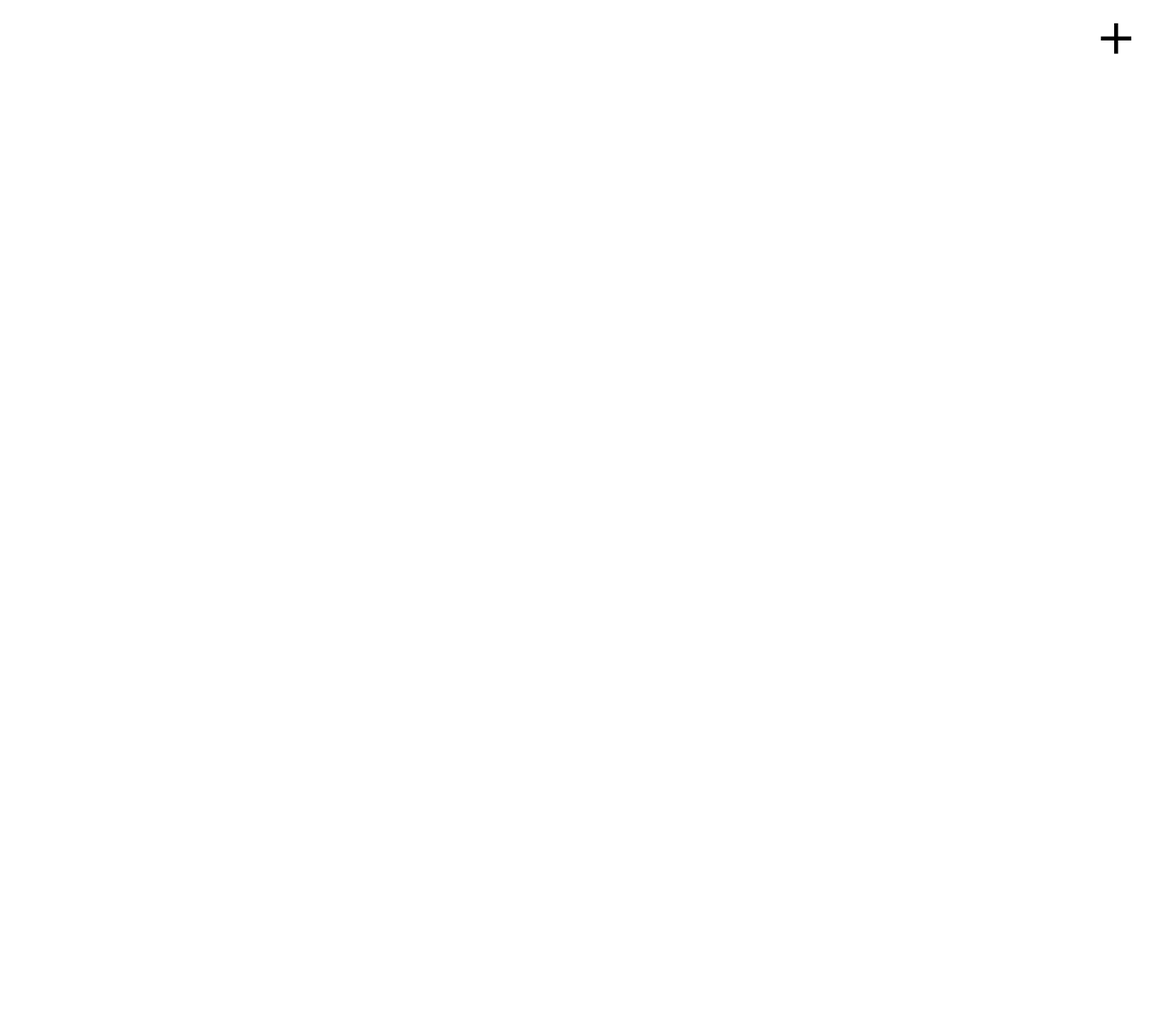
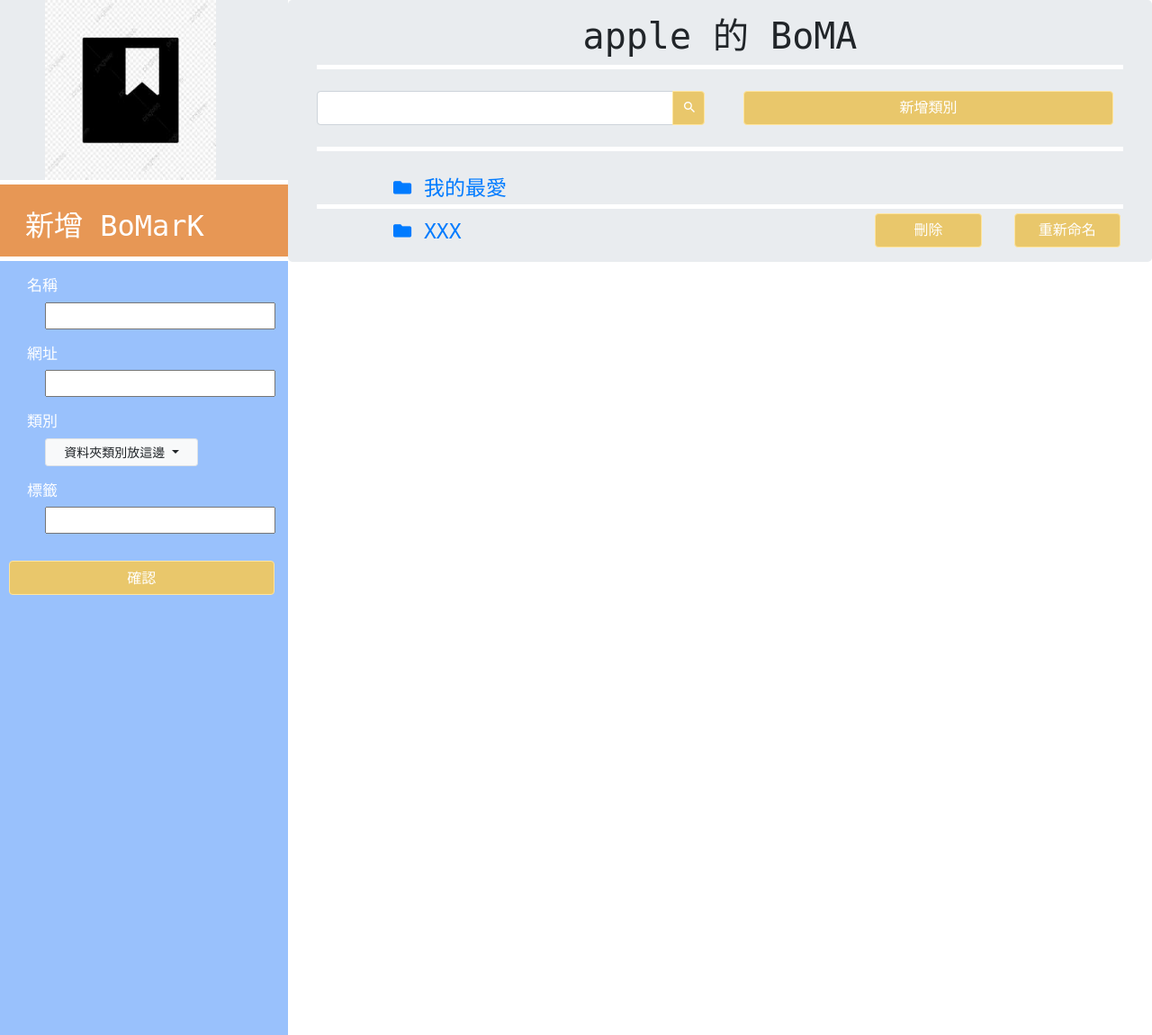
Before and after one commit to ben32388/boma, a Django app: page / in a window 1280 px wide. Before the commit the page is almost empty. Shown: the whole page at 90% size. Run offline with Django 3.2, Linux system fonts and the light colour scheme; some libraries are stand-ins or nearby versions.

Commit message:
首頁畫面（隨便做 顏色之後再說）

```diff
--- /dev/null
+++ b/static/css/sidebar.css
@@ -0,0 +1,123 @@
+.sidebar-container {
+    position: fixed;
+    width: 320px;
+    height: 100%;
+    left: 0;
+    overflow-x: hidden;
+    overflow-y: auto;
+    background-color: rgba(248, 248, 248, 0.863);
+    color: black;
+  }
+
+@media (min-width: 576px){
+    .jumbotron {
+        padding: 1rem 2rem;
+        font-family: monospace;
+
+    }
+}
+
+.jumbotron {
+    padding: 1rem 2rem;
+    margin-bottom: 0rem;
+    background-color: #e9ecef;
+    border-radius: .3rem;
+}
+
+.container-fluid {
+    padding-right: 0px;
+    padding-left: 0px;
+}
+
+.content-container {
+    padding-bottom: 5px;
+}
+
+.sidebar-logo {
+    height: 200px;
+    background-color:#e9ecef;
+}
+
+.logo-img{
+    width: 240px;
+    height: 200px;
+    padding-left: 50px;
+}
+
+.sidebar-head{
+    color:white;
+    padding:22px 0px 0px 28px;
+    font-size: 2rem;
+    background: rgb(231, 151, 85);
+    font-family: monospace;
+    height: 80px;
+}
+
+.sidebar-content{
+    color:white;
+    background-color: #99c1fc;
+    height: 100%;
+}
+
+.sidebar-line{
+    height: 5px;
+    background-color: white;
+    font-family: monospace;
+}
+
+.sidebar-font-title{
+    font-size: 17px;
+    padding:15px 0px 0px 30px;
+}
+
+.sidebar-font-content{
+    padding:5px 0px 0px 50px;
+}
+
+.btn-secondary {
+    color: #212529;
+    background-color: #f8f9fa;
+    border-color: #dee2e6;
+    width: 170px;
+}
+
+.btn-primary {
+    width: 95%;
+    color: #fff;
+    background-color: rgb(233, 199, 107);
+    border-color: rgb(255, 229, 157);
+}
+
+.sidebar-button{
+    padding:30px 0px 0px 10px;
+
+}
+
+.content-container {
+    padding-left: 320px;
+}
+
+.form-control:focus {
+    box-shadow: none;
+  }
+
+  .form-control-underlined {
+    border-width: 0;
+    border-bottom-width: 1px;
+    border-radius: 0;
+    padding-left: 0;
+  }
+.folder-style{
+    font-size: 23px;
+    text-align: left;
+    padding-left: 100px;
+}
+
+.folder-pad{
+    padding-top: 8px;
+}
+
+.folder-button{
+    padding-top: 5px;
+
+}
--- a/templates/home.html
+++ b/templates/home.html
@@ -3,7 +3,7 @@
 {% load static %}
 {% block main %}
 
-<button class='float-right' type="button"
+<!--<button class='float-right' type="button"
     style="background-color: transparent;border-color: transparent;outline: none;margin:0px;" data-toggle="modal"
     data-target="#exampleModal"><i class="icon ion-md-add" style="font-size: 54px;"></i>
 </button>
@@ -31,8 +31,117 @@
 
         </div>
     </div>
+</div>-->
+
+<div class="sidebar-container">
+    <div class="sidebar-logo center">
+        <img src="static/img/logo.jpeg" class="logo-img">
+    </div>
+    <div class="sidebar-line">
+        &nbsp;
+    </div>
+    <div class="sidebar-head">
+        新增 BoMarK
+    </div>
+    <div class="sidebar-line">
+        &nbsp;
+    </div>
+    <div class="sidebar-content">
+        <div class="sidebar-font-title">
+            名稱
+        </div>
+        <div class="sidebar-font-content">
+            <input>
+        </div>
+        <div class="sidebar-font-title">
+            網址
+        </div>
+        <div class="sidebar-font-content">
+            <input>
+        </div>
+        <div class="sidebar-font-title">
+            類別
+        </div>
+        <div class="sidebar-font-content">
+            <div class="btn-group">
+                <button class="btn btn-secondary btn-sm dropdown-toggle" type="button" data-toggle="dropdown"
+                    aria-haspopup="true" aria-expanded="false">
+                    資料夾類別放這邊
+                </button>
+            </div>
+        </div>
+        <div class="sidebar-font-title">
+            標籤
+        </div>
+        <div class="sidebar-font-content">
+            <input>
+        </div>
+        <div class="sidebar-button">
+            <button type="submit" class="btn btn-primary">確認
+            </button>
+        </div>
+    </div>
+</div>
+
+<div class="content-container">
+    <div class="container-fluid">
+        <div class="jumbotron text-center">
+            <h1>apple 的 BoMA</h1>
+            <div class="sidebar-line">
+                &nbsp;
+            </div>
+            <br>
+            <div class="row padding-top">
+                <div class="col-6">
+                    <div class="input-group mb-4">
+                        <input type="search" aria-describedby="button-addon5" class="form-control">
+                        <div class="input-group-append">
+                            <button id="button-addon5" type="submit" class="btn btn-primary">
+                                <i class="icon ion-md-search"></i></button>
+                        </div>
+                    </div>
+                </div>
+                <div class="col-6">
+                    <button type="submit" class="btn btn-primary">新增類別
+                    </button>
+                </div>
+            </div>
+            <div class="sidebar-line">
+                &nbsp;
+            </div>
+            <br>
+            <div class="row ">
+                <div class="col-8 folder-style">
+                    <a href="#">
+                        <i class="icon ion-md-folder"></i> 我的最愛
+                    </a>
+                </div>
+            </div>
+            <div class="sidebar-line">
+                    &nbsp;
+                </div>
+            <div class="row ">
+                    <div class="col-8 folder-style folder-pad">
+                        <a href="#">
+                            <i class="icon ion-md-folder"></i> XXX
+                        </a>
+                    </div>
+                    <div class="col-4">
+                        <div class="row folder-button">
+                            <div class="col">
+                                <button type="submit" class="btn btn-primary">刪除
+                                </button>
+                            </div>
+                            <div class="col">
+                                <button type="submit" class="btn btn-primary">重新命名
+                                </button>
+                            </div>
+                        </div>
+                    </div>
+                </div>
+        </div>
+    </div>
 </div>
 
 
-
 {% endblock %}
--- a/templates/layout.html
+++ b/templates/layout.html
@@ -14,6 +14,7 @@
     {% bootstrap_javascript jquery='full' %}
     <link rel="stylesheet" href="/static/css/tagsinput.css" />
     <link rel="stylesheet" href="/static/css/ionicons.min.css">
+    <link rel="stylesheet" href="/static/css/sidebar.css">
     <script src="/static/js/tagsinput.js"></script>
 </head>
 
```
Also changed, not shown: static/img/logo.jpeg (added).
